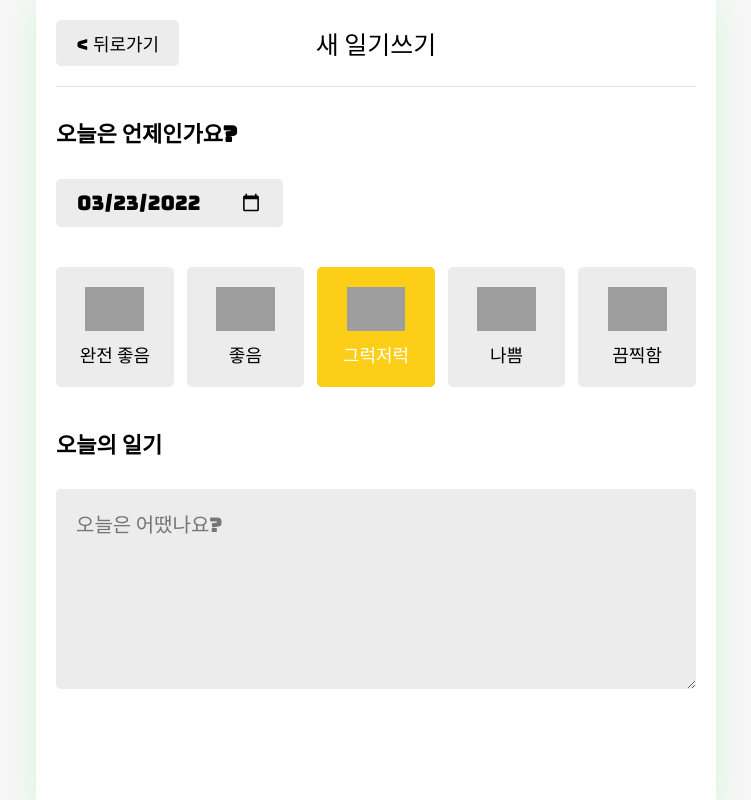
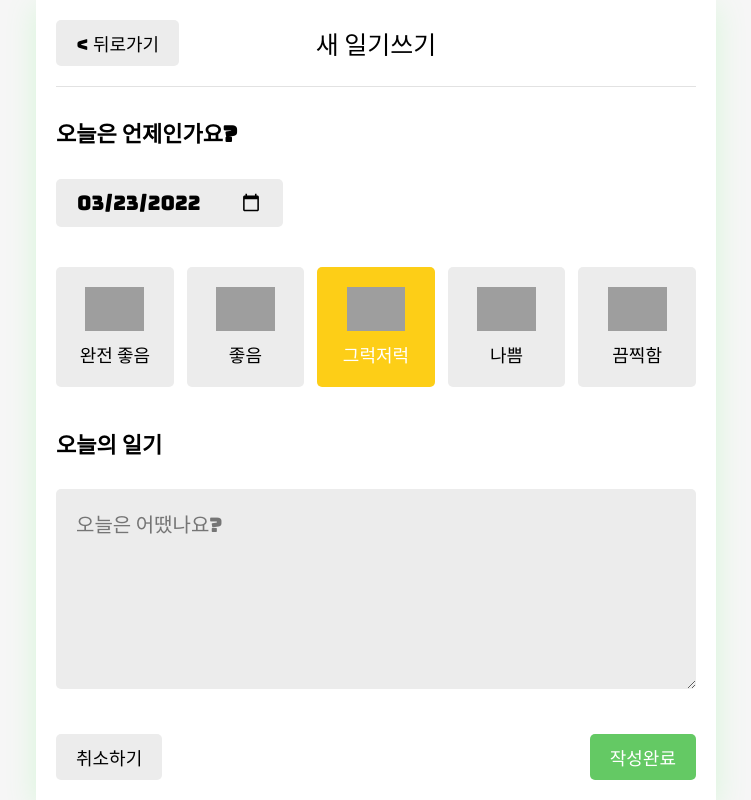
Before and after one commit to hyeonukdev/react-diary, a React (Create React App) app: page /new in a window 1280 px wide. Shown: the whole page, without its empty margins (264-1015 px from the left). Built offline with nearby package versions, Linux system fonts and the light colour scheme; grey boxes are pictures that could not be loaded.

Commit message:
:lipstick: Add Edit page button

```diff
--- a/src/App.css
+++ b/src/App.css
@@ -245,6 +245,12 @@ header button {
   padding: 20px;
 }
 
+.DiaryEditor .control_box {
+  display: flex;
+  justify-content: space-between;
+  align-items: center;
+}
+
 /* EmotionItem */
 .EmotionItem {
   cursor: pointer;
--- a/src/components/DiaryEditor.js
+++ b/src/components/DiaryEditor.js
@@ -1,5 +1,6 @@
-import { useState, useRef } from "react";
+import { useState, useRef, useContext } from "react";
 import { useNavigate } from "react-router-dom";
+import { DiaryDispatchContext } from "../App";
 
 import MyHeader from "./MyHeader";
 import MyButton from "./MyButton";
@@ -43,11 +44,23 @@ const DiaryEditor = () => {
   const [content, setContent] = useState("");
   const contentRef = useRef();
 
+  const { onCreate } = useContext(DiaryDispatchContext);
+  const navigate = useNavigate();
+
   const handleClick = (emotion) => {
     setEmotion(emotion);
   };
 
-  const navigate = useNavigate();
+  const handleSubmit = () => {
+    if (content.length < 1) {
+      contentRef.current.focus();
+      return;
+    }
+
+    onCreate(date, content, emotion);
+    navigate("/", { replace: true });
+  };
+
   return (
     <div className="DiaryEditor">
       <MyHeader
@@ -92,6 +105,16 @@ const DiaryEditor = () => {
             />
           </div>
         </section>
+        <section>
+          <div className="control_box">
+            <MyButton text={"취소하기"} onClick={() => navigate(-1)} />
+            <MyButton
+              text={"작성완료"}
+              type="positive"
+              onClick={handleSubmit}
+            />
+          </div>
+        </section>
       </div>
     </div>
   );
```
